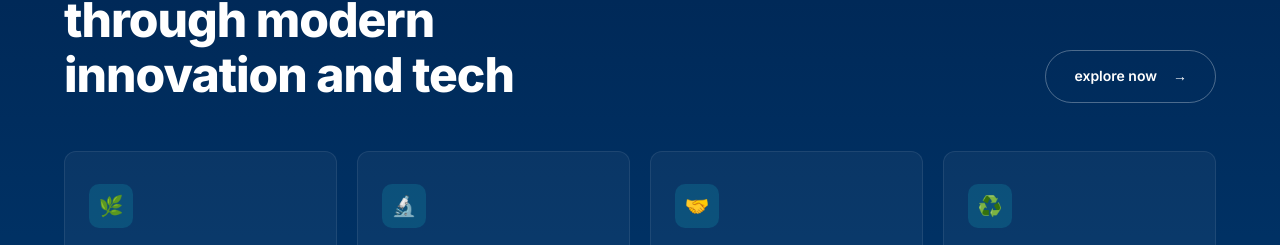
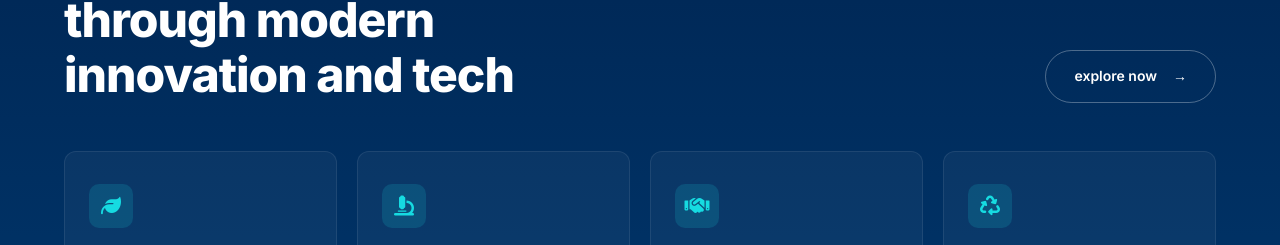
Before and after one commit to martinsmith/site-build-test, a website built with Vite: page index.html in a window 1280 px wide. Shown: the part 6500-6745 px from the top of the page. Built offline with nearby package versions, Linux system fonts and the light colour scheme.

Commit message:
Added more font awesome

```diff
--- a/index.html
+++ b/index.html
@@ -287,22 +287,22 @@
       </div>
       <div class="sustainability-grid">
         <div class="sustain-card">
-          <div class="sustain-card-icon">🌿</div>
+          <div class="sustain-card-icon"><i class="fa-solid fa-leaf"></i></div>
           <h4>Lower Carbon Operations</h4>
           <p>Implementing cleaner technologies to achieve environmentally responsible energy operations.</p>
         </div>
         <div class="sustain-card">
-          <div class="sustain-card-icon">🔬</div>
+          <div class="sustain-card-icon"><i class="fa-solid fa-microscope"></i></div>
           <h4>Innovation in Exploration</h4>
           <p>Exploration innovation drives performance, safety and environmental responsibility consistently.</p>
         </div>
         <div class="sustain-card">
-          <div class="sustain-card-icon">🤝</div>
+          <div class="sustain-card-icon"><i class="fa-solid fa-handshake"></i></div>
           <h4>Community Engagement</h4>
           <p>Empowering communities with education, resources and sustainable development projects.</p>
         </div>
         <div class="sustain-card">
-          <div class="sustain-card-icon">♻️</div>
+          <div class="sustain-card-icon"><i class="fa-solid fa-recycle"></i></div>
           <h4>Green Technology Adoption</h4>
           <p>Committing to environmental stewardship through modern green technology adoption.</p>
         </div>
--- a/style.css
+++ b/style.css
@@ -672,6 +672,7 @@ ul { list-style: none; }
   justify-content: center;
   margin-bottom: 20px;
   font-size: 20px;
+  color: var(--accent);
 }
 .sustain-card h4 {
   font-size: 17px;
```
